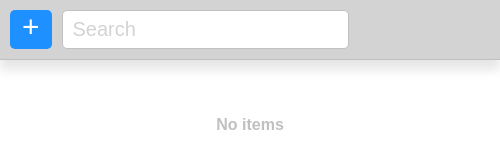
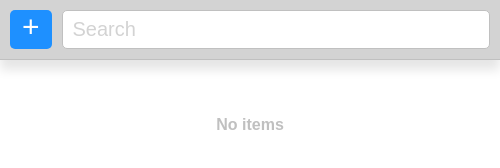
Before and after one commit to godfreypj/bookmarkApp, an Electron app: page renderer/main.html in a window 500 px wide. Drawn offline with Linux system fonts and the light colour scheme.

Commit message:
Updated CSS on search box

```diff
--- a/renderer/main.css
+++ b/renderer/main.css
@@ -36,6 +36,11 @@ header {
     font-weight: bold;
     border-bottom: 1px solid silver;
     box-shadow: 0px 10px 10px rgba(0,0,0,0.1);
+}
+
+#search {
+    display: flex;
+    width: 100%;
 }
 
 #show-modal {
```
